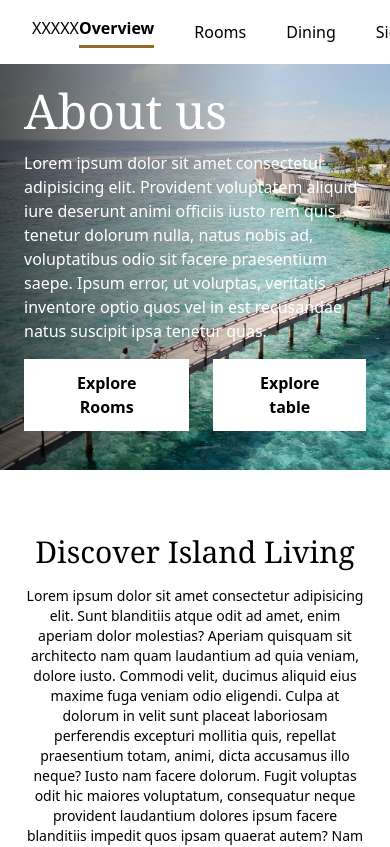
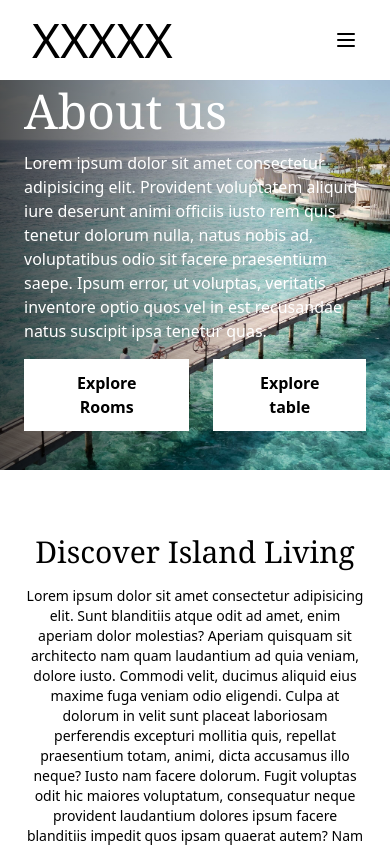
Before and after one commit to saritasubhra/hotel-app-mern, a React (Vite) app in the folder client/: page / in a window 390 px wide. Shown: the top 847 px of the page. Built offline with nearby package versions, Linux system fonts and the light colour scheme.

Commit message:
responsive navbar

```diff
--- a/client/src/components/Navbar.jsx
+++ b/client/src/components/Navbar.jsx
@@ -1,15 +1,18 @@
 import { NavLink } from "react-router-dom";
 import { useAuth } from "../context/AuthContext";
 import useLogout from "../hooks/useLogout";
+import { Menu } from "lucide-react";
+import { useState } from "react";
 
 function Navbar() {
   const { auth } = useAuth();
   const { isLoading, handleLogout } = useLogout();
+  const [showMenu, setShowMenu] = useState(false);
 
   return (
     <header className="flex justify-between px-8 py-4 fixed z-10 bg-white w-screen">
-      <div>XXXXX</div>
-      <ul className="flex items-center gap-10">
+      <div className="text-5xl">XXXXX</div>
+      <ul className={`${showMenu ? "nav-mobile" : "nav-desk"} `}>
         <NavLink to="/">
           <li>Overview</li>
         </NavLink>
@@ -38,6 +41,12 @@ function Navbar() {
           </>
         )}
       </ul>
+      <button
+        className="sm:hidden"
+        onClick={() => setShowMenu((prev) => !prev)}
+      >
+        <Menu />
+      </button>
     </header>
   );
 }
--- a/client/src/index.css
+++ b/client/src/index.css
@@ -19,6 +19,13 @@
   .btn-violet-sm {
     @apply font-semibold bg-violet-400 hover:bg-violet-500 duration-300 py-2 px-4 rounded-md text-white mt-2 cursor-pointer;
   }
+
+  .nav-mobile {
+    @apply flex flex-col gap-4 py-4 items-center absolute left-0 top-20 bg-white w-full;
+  }
+  .nav-desk {
+    @apply hidden sm:flex sm:items-center sm:gap-10;
+  }
 }
 
 .active {
```
